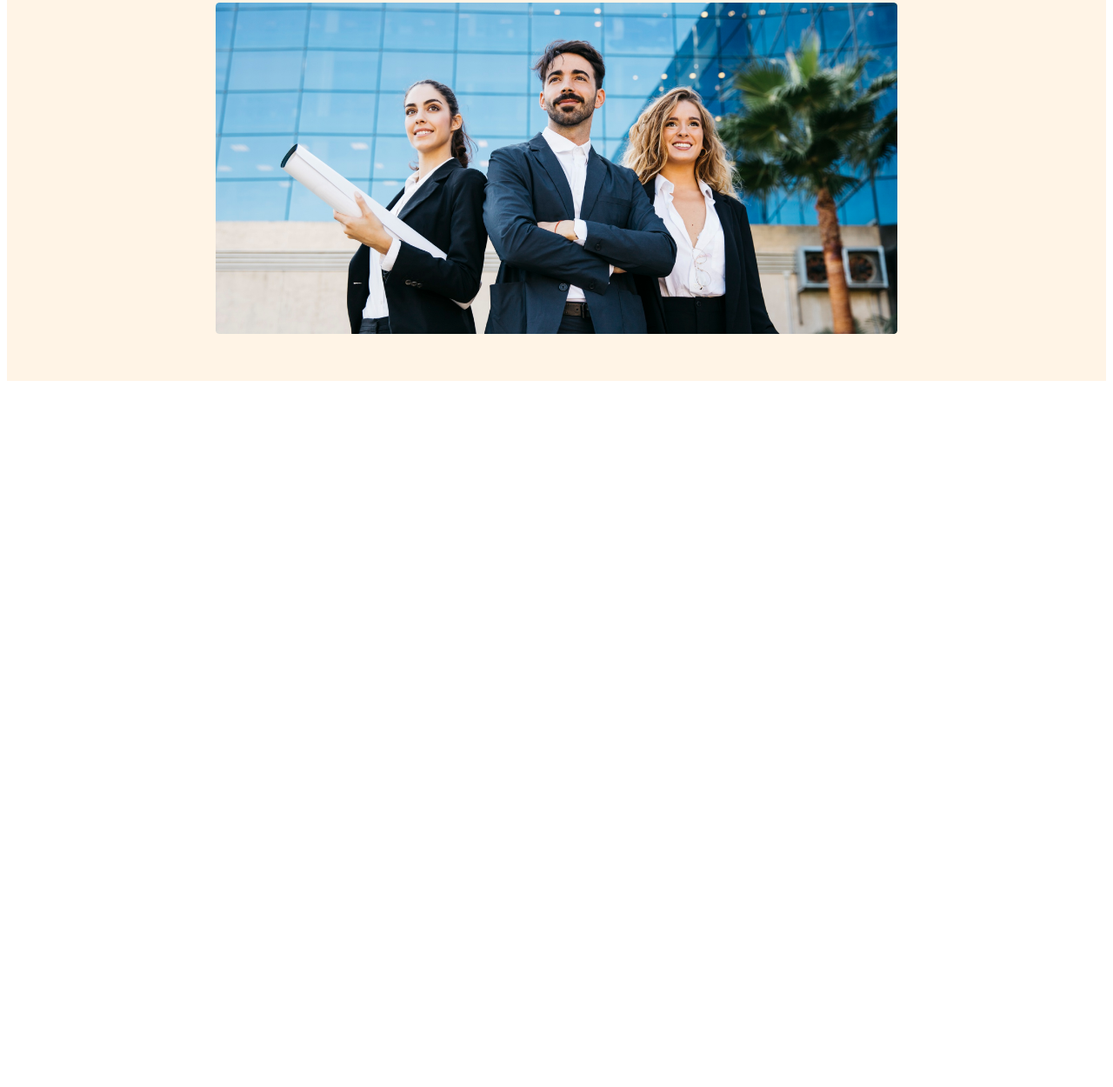
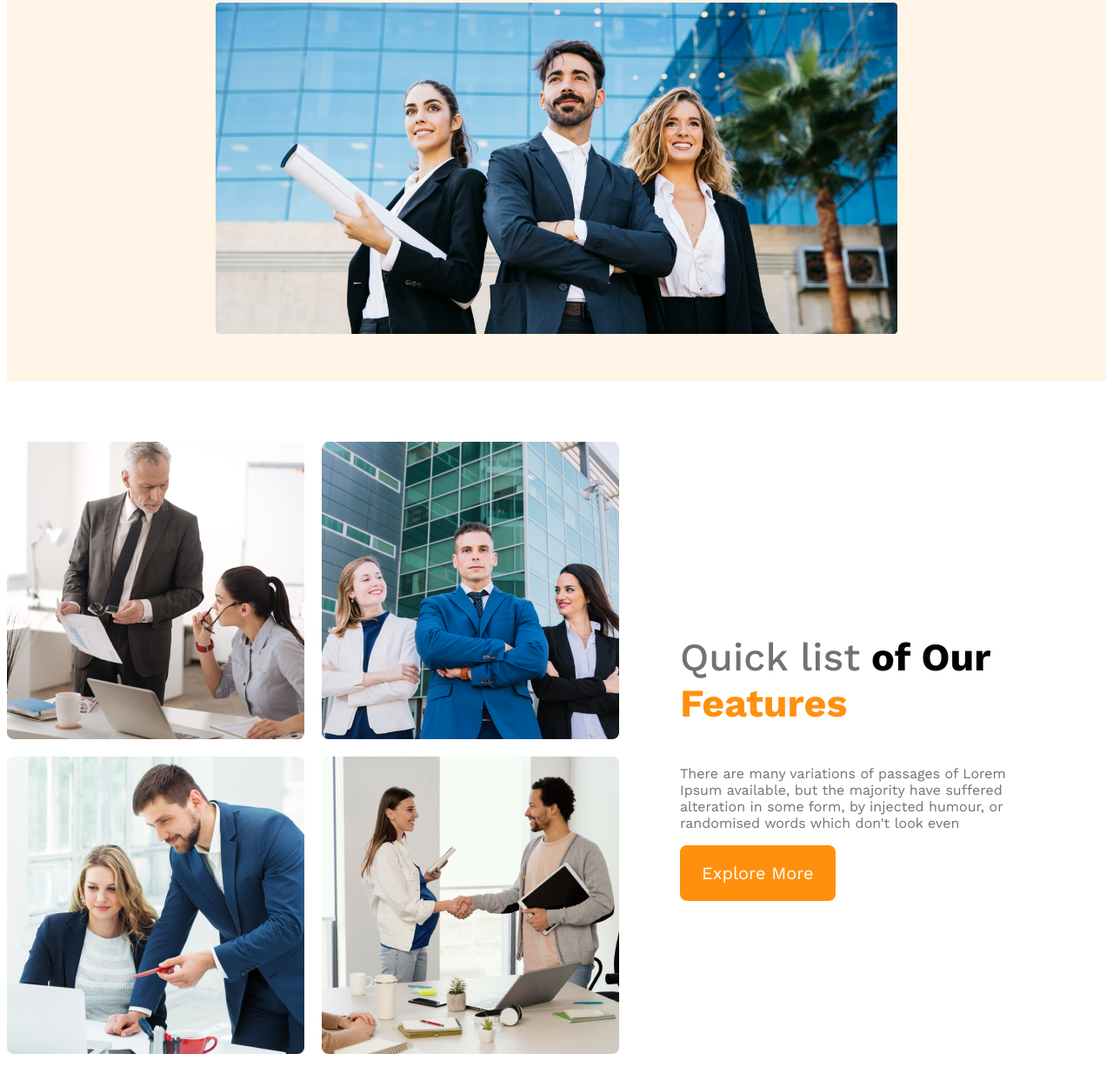
Before and after one commit to abunayeem90/g3-architects-website, a plain HTML site: page index.html in a window 1280 px wide. Shown: the part 574-1824 px from the top of the page at 87% size. Before the commit the page ends 1020 px from the top, so only its background shows below. Drawn offline with nearby package versions, Linux system fonts and the light colour scheme.

Commit message:
added main section html and css

```diff
--- a/architects.css
+++ b/architects.css
@@ -70,23 +70,74 @@ nav li a {
     color: #131313;
 }
 
-.bannner-description {
+.text-light-gray {
     color: #727272;
 }
 
-.banner img{
+.banner img {
     width: 100%;
     margin-top: 20px;
 }
+
+/* main styles */
+main {
+    max-width: 1440px;
+    margin: 70px auto;
+}
+
+/* teams styles */
+.teams-container {
+    display: flex;
+    align-items: center;
+}
+
+.teams-img-container {
+    display: grid;
+    grid-template-columns: repeat(2, 1fr);
+    gap: 20px;
+    border-radius: 8px;
+}
+
+.teams-content {
+    padding-right: 70px;
+    padding-left: 70px;
+}
+
+.teams-title {
+    font-size: 2.8rem;
+}
+
+.teams-title .Quick-list {
+    font-weight: 500;
+}
+
+.teams-title .of-our {
+    color: #131313;
+
+}
+
+.teams-title .text-features {
+    color: #FF900E;
+    font-weight: 700;
+}
+
+.teams-description {
+    color: #727272;
+    font-size: 16px;
+    font-weight: 400;
+    line-height: 26px;
+}
+
 
 /* responsive media queries */
 /* mobile devices */
 
 @media screen and (max-width: 576px) {
-    header{
+    header {
         padding: 20px;
     }
-    nav{
+
+    nav {
         flex-direction: column;
     }
 
@@ -95,11 +146,11 @@ nav li a {
 /* tablet or medium devices */
 
 @media screen and (man-width: 576px) and (max-width:960px) {
-    header{
+    header {
         padding: 50px;
     }
-    nav{
+
+    nav {
         flex-direction: column;
     }
-
 }
--- a/index.html
+++ b/index.html
@@ -7,7 +7,7 @@
     <link rel="stylesheet" href="./architects.css">
 </head>
 <body>
-
+    <!-- header start -->
     <header>
         <nav>
             <H3 class="nat-title">G3 Architects</H3>
@@ -23,7 +23,7 @@
             <div class="banner-content">
                 <h1 class="banner-title">Brand New
                     Group of Architects </h1>
-                    <p class="banner-description">
+                    <p class="text-light-gray">
                         There are many variations of passages of Lorem Ipsum available, but the majority have suffered alteration in some form, by injected humour, or randomised words which don't look even
                     </p>
                     <button class="btn-primary">Explore More</button>
@@ -32,6 +32,25 @@
         </div>
 
     </header>
+    <!-- header end -->
+
+    <main>
+        <!-- featured section  -->
+        <section class="teams-container">
+            <div class="teams-img-container">
+                <img src="./images/team1.png" alt="">
+                <img src="./images/team2.png" alt="">
+                <img src="./images/team3.png" alt="">
+                <img src="./images/team4.png" alt="">
+            </div>
+            <div class="teams-content">
+                <h3 class="teams-title"> <span class="Quick-list text-light-gray">Quick list</span> <span class="of-Our">of Our</span> <span class="text-features">Features</span> </h3>
+                <p class="text-light-gray">There are many variations of passages of Lorem Ipsum available, but the majority have suffered alteration in some form, by injected humour, or randomised words which don't look even</p>
+                <button class="btn-primary">Explore More</button>
+            </div>
+        </section>
+
+    </main>
 
 </body>
 </html>
```
